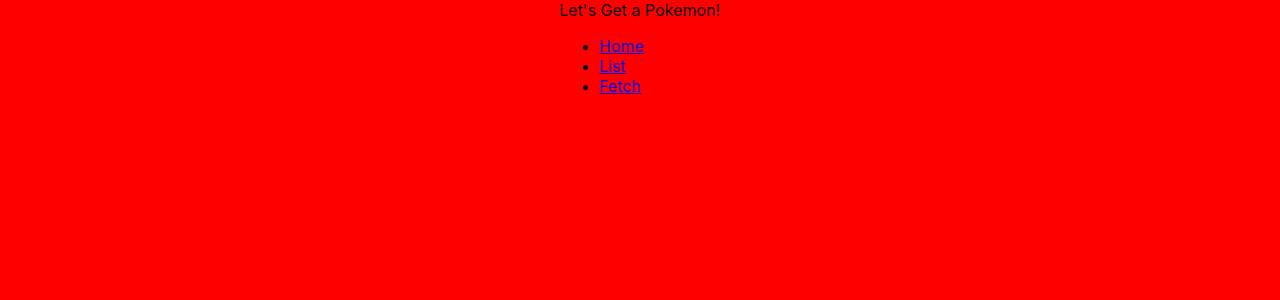
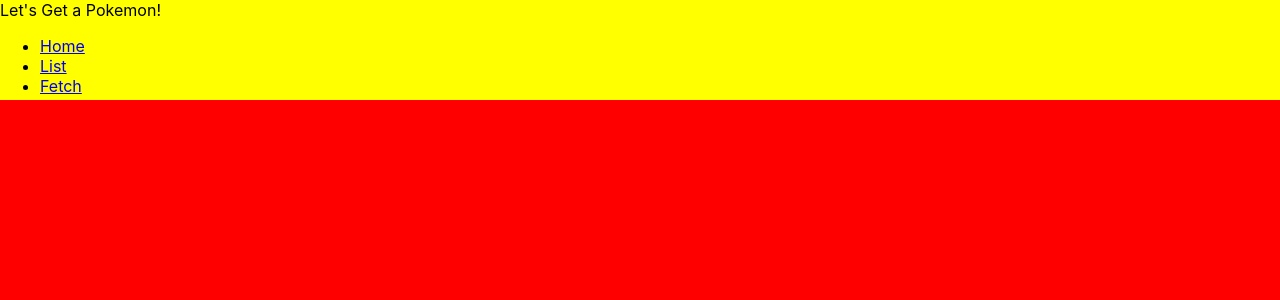
Before and after one commit to ShaneUP1/lab-03-pokelist, a React (Create React App) app: page / in a window 1280 px wide. Shown: the top 300 px of the page. Built offline with nearby package versions, Linux system fonts and the light colour scheme.

Commit message:
adds some styling

```diff
--- a/src/App.css
+++ b/src/App.css
@@ -1,36 +1,55 @@
 body {
   background-color: red;
+  display: flex;
+  flex-direction: column;
+  justify-content: space-between;
+  align-items: space-between;
+
+}
+form {
+  margin-bottom: 15px;
+  text-align: center;
 }
 
-h1 {
-  margin: 5px;
+.header {
+  display: flex;
+  flex-direction: column;
+  background-color: rgb(255, 255, 0);
+  margin-bottom: 20px;
+  height: 100px;
 }
 
-img {
-  height: 200px;
+h2 {
+  margin: 5px;
+
 }
 
 p {
   margin: 5px;
 }
 
-.poke-list {
+
+.poke-card {
+  display: flex;
+  flex-direction: column;
+  justify-content: center;
+  align-items: center;
+  text-align: center;
+  border: 1px black solid;
+  margin: 5px;
+  background-color: yellow;
+  border-radius: 10px;
+  width: 200px;
+  height: 400px;
+  flex-wrap: wrap;
+
+}
+
+.main {
   display: flex;
   flex-direction: row;
   justify-content: center;
   align-items: center;
   flex-wrap: wrap;
-  width: 100%;
+  width: 900px;
 }
-.poke-card {
-  display: flex;
-  flex-direction: column;
-  justify-content: center;
-  align-items: center;
-  height: 400px;
-  width: 200px;
-  border: 1px black solid;
-  margin: 5px;
-  border-radius: 5px;
-  background-color: yellow;
-}
--- a/src/ListPage.js
+++ b/src/ListPage.js
@@ -1,5 +1,6 @@
 import React, { Component } from 'react'
 import request from 'superagent';
+import Header from './Header.js';
 
 export default class ListPage extends Component {
 
@@ -49,26 +50,23 @@ export default class ListPage extends Component {
     }
 
 
-
-
-
-
-
     render() {
         return (
-            <div>
+            <>
+                <div className="search-form">
                     <form onSubmit={this.handleForm}>
                         Looking for someone specific?
                 <input type='text' onChange={this.handleSearchChange} />
                         <button>Search by Character Name</button>
                     </form>
+                    <div className="main">
                         {
                             this.state.pokeArray.length === 0
                                 ? 'Be Patient, Still Loading'
                                 : this.state.pokeArray.map(poke =>
-                            <div>
-                                <h2>{poke.pokemon}</h2>)
-                                <img src={poke.url_image} alt="" width="100" height="200" />
+                                    <div className='poke-card'>
+                                        <h2>{poke.pokemon}</h2>
+                                        <img src={poke.url_image} alt="" width="120" height="200" />
                                         <p>attack: {poke.attack}</p>
                                         <p>defense: {poke.defense}</p>
                                         <p>ability: {poke.ability_1}</p>
@@ -76,6 +74,8 @@ export default class ListPage extends Component {
                                 )
                         }
                     </div>
+                </div>
+            </>
 
         )
     }
```
Lines whose indentation alone changed are shown as unchanged.
